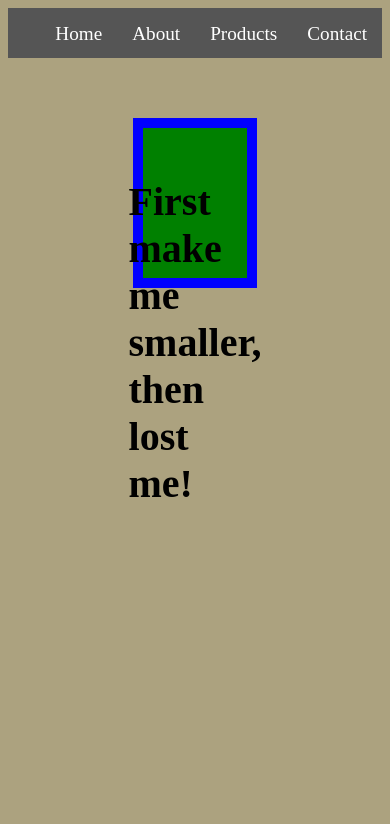
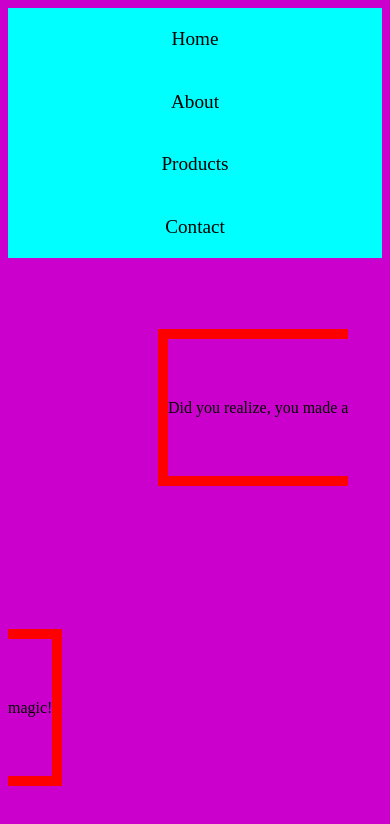
Before and after one commit to havanur-tosun/media_query_page, a plain HTML site: page index.html in a window 390 px wide. Drawn offline with Linux system fonts and the light colour scheme.

Commit message:
second commit

```diff
--- a/index.html
+++ b/index.html
@@ -15,5 +15,6 @@
         <a href="#">Home</a>
     </div>
     <h1>First make me smaller, then lost me!</h1>
+    <span>Did you realize, you made a magic!</span>
 </body>
 </html>
--- a/style.css
+++ b/style.css
@@ -7,6 +7,10 @@ h1 {
     margin: 60px 125px;
     padding-top: 50px;
     font-size: 2.5rem;
+}
+
+span {
+    visibility: hidden;
 }
 
 .navbar {
@@ -21,25 +25,58 @@ h1 {
     color: white;
     text-decoration: none;
     font-size: 1.2rem;
-    display: flex;
 }
 
 
-@media screen and (max-width:992px) and (max-width: 1136px){
+@media screen and (max-width:992px){
     body {
         background-color: rgba(90, 70, 0, 0.5);
     }
+    h1 {
+        padding-top: 50px;
+        font-size: 1.8rem;
+    }
 }
 
-/* @media screen and (max-width: 800px){
+@media screen and (max-width:768px){
     body {
-        background-color: rgba(50,  0, 0, 0);
+        background-color: rgba(238, 112, 9, 0.918);
     }
-    .navbar a {
+    .navbar {
+        display: flex;
         justify-content: space-around;
+        background-color: #555;
+    }
+    h1 {
+        font-size: 1.2rem;
     }
 }
 
 @media screen and (max-width: 600px) {
-
-} */
+    body {
+        background-color: rgb(204, 0, 204);
+    }
+    h1 {
+        display: none;
+    }
+    span {
+    visibility: visible;
+    border: 10px solid red;
+    background-color: rgb(204, 0, 204);
+    line-height: 300px;
+    justify-content: center;
+    padding: 60px 0;
+    font-size: 1rem;
+    margin: 800px 0px 0px 150px;
+    }
+    .navbar {
+        height: 250px;
+        display: flex;
+        flex-direction:column-reverse;
+        background-color: aqua;
+    }
+    .navbar a{
+        color: black;
+        text-align: center;
+    }
+}
```
